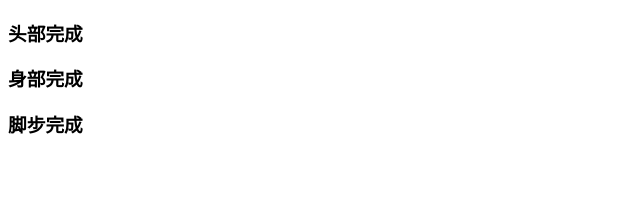
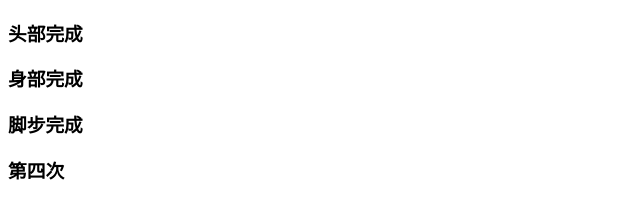
Before and after one commit to zhaoxinglong/chenggong, a plain HTML site: page index.html in a window 1280 px wide. Shown: the whole page, without its empty margins (0-640 px from the left). Drawn offline with Linux system fonts and the light colour scheme.

Commit message:
第四次

```diff
--- a/index.html
+++ b/index.html
@@ -10,6 +10,7 @@
     <h3>头部完成</h3>
     <h3>身部完成</h3>
     <h3>脚步完成</h3>
+    <h3>第四次</h3>
 </body>
 
 </html>
```
